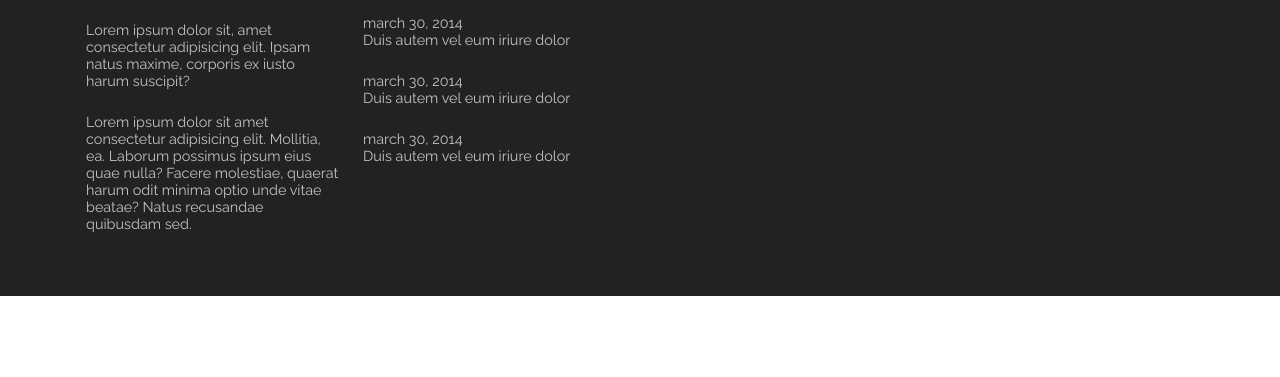
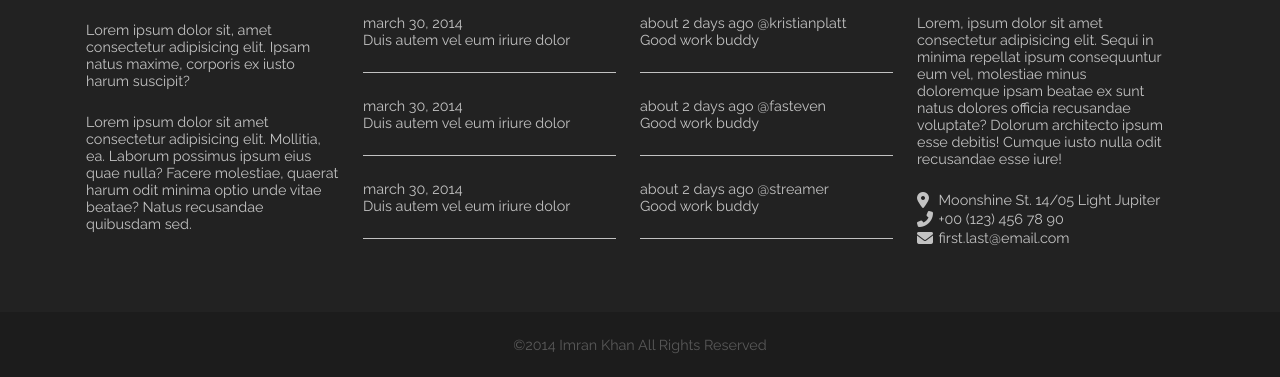
Before and after one commit to jovan-nikolic-dev/mairala, a plain HTML site: page index.html in a window 1280 px wide. Shown: the part 4746-5123 px from the top of the page. Before the commit the page ends 5042 px from the top, so only its background shows below. Drawn offline with nearby package versions, Linux system fonts and the light colour scheme.

Commit message:
minor edits, copyright footer

```diff
--- a/css/style.css
+++ b/css/style.css
@@ -10,6 +10,8 @@
     --clr-link: #28bbe5;
     --clr-footer-bg: #222222;
     --clr-footer-text: #c2c2c2;
+    --cle-footer-dark-bg: #1c1c1c;
+    --cle-footer-dark-text: #595959;
 }
 /* reset */
 * {
@@ -285,6 +287,7 @@ a {
 
 #team {
     padding-bottom: 4rem;
+    background-color: var(--clr-light-grey);
 }
 #team .wrapper {
     display: flex;
@@ -445,3 +448,21 @@ a {
 .footer-info .footer-info-main ~ * > * {
     margin-bottom: 1.5rem;
 }
+.footer-info .post-text {
+    border-bottom: 1px solid ;
+    padding-bottom: 1.5rem;
+}
+.address-line {
+    display: flex;
+}
+.address-line .address-icon {
+    min-width: 1.35rem;
+}
+
+.footer-copyright {
+    color: var(--cle-footer-dark-text);
+    background-color: var(--cle-footer-dark-bg);
+}
+.copyright {
+    padding: 1.5rem 0;
+}
--- a/index.html
+++ b/index.html
@@ -309,22 +309,65 @@
                             <h3 class="heading heading-section heading-section-small">recent posts</h3>
                             <div class="post">
                                 <p class="date">march 30, 2014</p>
-                                <p>Duis autem vel eum iriure dolor</p>
+                                <p class="post-text">Duis autem vel eum iriure dolor</p>
                             </div>
                             <div class="post">
                                 <p class="date">march 30, 2014</p>
-                                <p>Duis autem vel eum iriure dolor</p>
+                                <p class="post-text">Duis autem vel eum iriure dolor</p>
                             </div>
                             <div class="post">
                                 <p class="date">march 30, 2014</p>
-                                <p>Duis autem vel eum iriure dolor</p>
+                                <p class="post-text">Duis autem vel eum iriure dolor</p>
                             </div>
                         </div>
                         <div class="footer-info-feeds">
                             <h3 class="heading heading-section heading-section-small">twitter feeds</h3>
+                            <div class="feed">
+                                <p class="date">about 2 days ago <span class="user">@kristianplatt</span></p>
+                                <p class="post-text">Good work buddy</p>
+                            </div>
+                            <div class="feed">
+                                <p class="date">about 2 days ago <span class="user">@fasteven</span></p>
+                                <p class="post-text">Good work buddy</p>
+                            </div>
+                            <div class="feed">
+                                <p class="date">about 2 days ago <span class="user">@streamer</span></p>
+                                <p class="post-text">Good work buddy</p>
+                            </div>
                         </div>
-                        <div class="footer-info-addres">
+                        <div class="footer-info-address">
                             <h3 class="heading heading-section heading-section-small">our address</h3>
+                            <div class="footer-info-address-text">
+                                <p>
+                                    Lorem, ipsum dolor sit amet consectetur adipisicing elit. Sequi in minima repellat ipsum consequuntur eum vel, molestiae minus doloremque ipsam beatae ex sunt natus dolores officia recusandae voluptate? Dolorum architecto ipsum esse debitis! Cumque iusto nulla odit recusandae esse iure!
+                                </p>
+                            </div>
+                            <div class="footer-info-address-address">
+                                <div class="address-line">
+                                    <div class="address-icon">
+                                        <i class="fas fa-map-marker-alt"></i>
+                                    </div>
+                                    <div class="address-text">
+                                        <p>Moonshine St. 14/05 Light Jupiter</p>
+                                    </div>
+                                </div>
+                                <div class="address-line">
+                                    <div class="address-icon">
+                                        <i class="fas fa-phone-alt"></i>
+                                    </div>
+                                    <div class="address-text">
+                                        <p>+00 (123) 456 78 90</p>
+                                    </div>
+                                </div>
+                                <div class="address-line">
+                                    <div class="address-icon">
+                                        <i class="fas fa-envelope"></i>
+                                    </div>
+                                    <div class="address-text">
+                                        <p>first.last@email.com</p>
+                                    </div>
+                                </div>
+                            </div>
                         </div>
                     </div>
                 </div>
@@ -332,7 +375,7 @@
 
             <div class="footer-copyright">
                 <div class="container">
-
+                    <p class="copyright text-center">&copy;2014 Imran Khan All Rights Reserved</p>
                 </div>
             </div>
 
@@ -344,7 +387,7 @@
     <!-- Initialize Swiper in JS -->
     <script>
         var swiper = new Swiper('.swiper-1', {
-          slidesPerView: 4,
+          slidesPerView: auto,
           spaceBetween: 0,
           pagination: {
             el: '.swiper-pagination',
@@ -359,6 +402,8 @@
         slidesPerView: 1,
         // Optional parameters
         direction: 'horizontal',
+
+        // loop: is not working when slidesPerView is set
         loop: true,
 
         // If we need pagination
```
